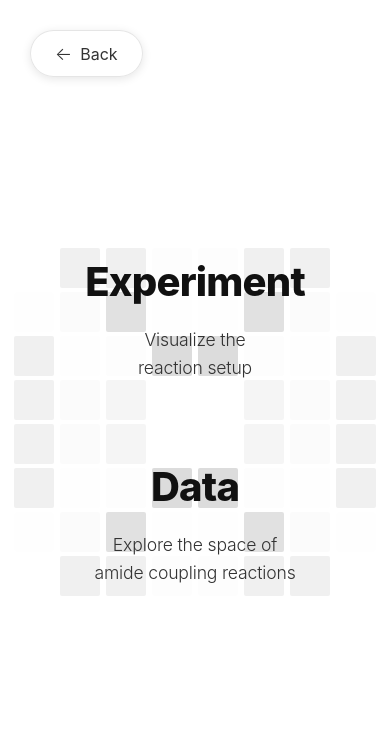
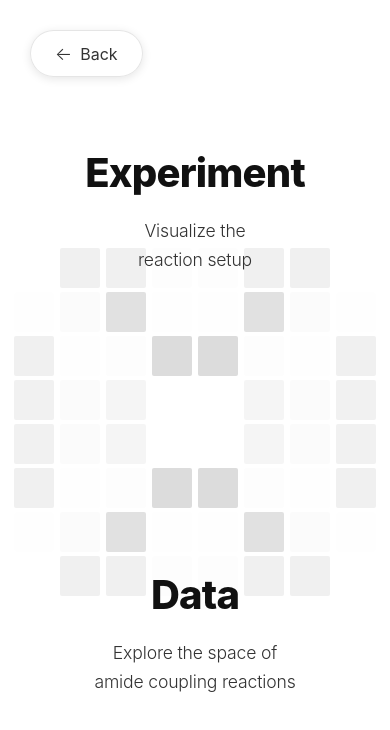
Before and after one commit to gomesgroup/PRISM_app, a plain HTML site: page templates/menu/index.html in a window 390 px wide. Drawn offline with Linux system fonts and the light colour scheme.

Commit message:
changed readme

```diff
--- a/templates/menu/index.html
+++ b/templates/menu/index.html
@@ -157,9 +157,9 @@
         .columns {
             display: flex;
             width: 100%;
-            max-width: 1400px;
-            padding: 0 60px;
-            gap: 120px;
+            height: 100%;
+            padding: 0;
+            gap: 0;
             position: relative;
         }
 
@@ -175,26 +175,37 @@
             cursor: pointer;
             text-decoration: none;
             color: inherit;
+            opacity: 0;
+            animation: fadeIn 1s ease-in-out forwards;
+        }
+
+        .column:first-child {
+            animation-delay: 0s;
+        }
+
+        .column:last-child {
+            animation-delay: 0.6s;
+        }
+
+        @keyframes fadeIn {
+            from {
+                opacity: 0;
+                transform: translateY(20px);
+            }
+            to {
+                opacity: 1;
+                transform: translateY(0);
+            }
         }
 
         .column::before {
             content: '';
-            position: fixed;
-            top: 0;
-            bottom: 0;
-            width: 50%;
+            position: absolute;
+            inset: 0;
             background: rgba(128, 128, 128, 0.15);
             opacity: 0;
             transition: opacity 0.4s ease;
             pointer-events: none;
-        }
-
-        .column:first-child::before {
-            left: 0;
-        }
-
-        .column:last-child::before {
-            right: 0;
         }
 
         .column:hover::before {
@@ -239,11 +250,6 @@
 
         /* Responsive adjustments */
         @media (max-width: 1024px) {
-            .columns {
-                gap: 60px;
-                padding: 0 40px;
-            }
-
             .column-title {
                 font-size: 3rem;
             }
@@ -260,8 +266,6 @@
         @media (max-width: 768px) {
             .columns {
                 flex-direction: column;
-                gap: 80px;
-                padding: 0 30px;
             }
 
             .column-title {
```
Also changed, not shown: 1 other file.
